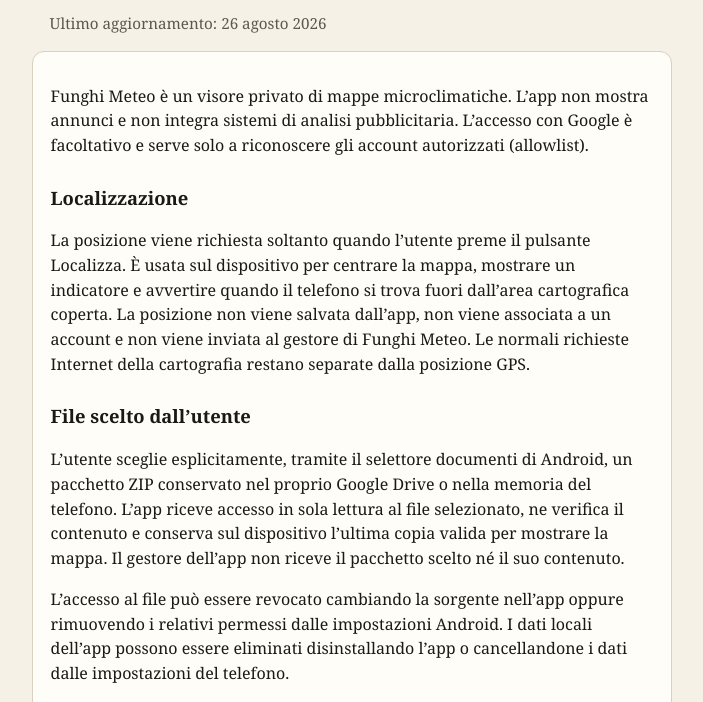
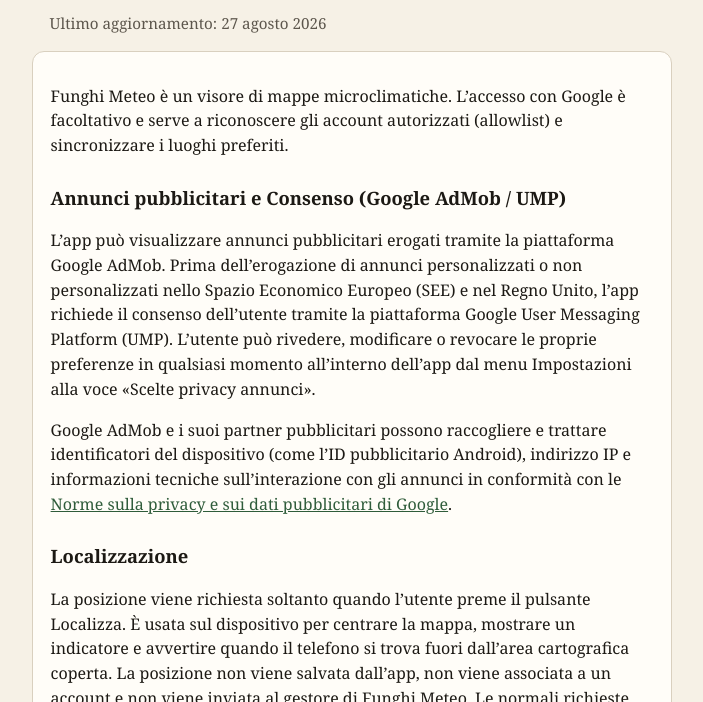
Before and after one commit to rockjoel/funghi-meteo, a plain HTML site: page privacy.html in a window 1280 px wide. Shown: the part 98-800 px from the top of the page, without its empty margins (288-991 px from the left). Drawn offline with Linux system fonts and the light colour scheme.

Commit message:
Allinea informativa privacy AdMob e UMP

```diff
--- a/privacy.html
+++ b/privacy.html
@@ -13,16 +13,20 @@
       <a href="privacy.html">Privacy</a>
     </nav>
     <h1>Informativa sulla privacy</h1>
-    <p class="muted">Ultimo aggiornamento: 26 agosto 2026</p>
+    <p class="muted">Ultimo aggiornamento: 27 agosto 2026</p>
   </header>
   <main class="card">
-    <p>Funghi Meteo è un visore privato di mappe microclimatiche. L’app non mostra annunci e non integra sistemi di analisi pubblicitaria. L’accesso con Google è facoltativo e serve solo a riconoscere gli account autorizzati (allowlist).</p>
+    <p>Funghi Meteo è un visore di mappe microclimatiche. L’accesso con Google è facoltativo e serve a riconoscere gli account autorizzati (allowlist) e sincronizzare i luoghi preferiti.</p>
+
+    <h2>Annunci pubblicitari e Consenso (Google AdMob / UMP)</h2>
+    <p>L’app può visualizzare annunci pubblicitari erogati tramite la piattaforma Google AdMob. Prima dell’erogazione di annunci personalizzati o non personalizzati nello Spazio Economico Europeo (SEE) e nel Regno Unito, l’app richiede il consenso dell’utente tramite la piattaforma Google User Messaging Platform (UMP). L’utente può rivedere, modificare o revocare le proprie preferenze in qualsiasi momento all’interno dell’app dal menu Impostazioni alla voce «Scelte privacy annunci».</p>
+    <p>Google AdMob e i suoi partner pubblicitari possono raccogliere e trattare identificatori del dispositivo (come l’ID pubblicitario Android), indirizzo IP e informazioni tecniche sull’interazione con gli annunci in conformità con le <a href="https://policies.google.com/technologies/ads" target="_blank" rel="noopener">Norme sulla privacy e sui dati pubblicitari di Google</a>.</p>
 
     <h2>Localizzazione</h2>
     <p>La posizione viene richiesta soltanto quando l’utente preme il pulsante Localizza. È usata sul dispositivo per centrare la mappa, mostrare un indicatore e avvertire quando il telefono si trova fuori dall’area cartografica coperta. La posizione non viene salvata dall’app, non viene associata a un account e non viene inviata al gestore di Funghi Meteo. Le normali richieste Internet della cartografia restano separate dalla posizione GPS.</p>
 
-    <h2>File scelto dall’utente</h2>
-    <p>L’utente sceglie esplicitamente, tramite il selettore documenti di Android, un pacchetto ZIP conservato nel proprio Google Drive o nella memoria del telefono. L’app riceve accesso in sola lettura al file selezionato, ne verifica il contenuto e conserva sul dispositivo l’ultima copia valida per mostrare la mappa. Il gestore dell’app non riceve il pacchetto scelto né il suo contenuto.</p>
+    <h2>File della mappa</h2>
+    <p>Se l’utente accede con Google e l’email è in lista, l’app può scaricare da Firebase Storage lo stesso pacchetto ZIP della mappa che il PC ha caricato. Lo ZIP resta sul telefono; se non è cambiato, non viene riscaricato. Drive o una cartella locale restano scorta, tramite il selettore documenti di Android. L’app non ricalcola il meteo sul telefono. Il gestore non vende il contenuto della mappa.</p>
     <p>L’accesso al file può essere revocato cambiando la sorgente nell’app oppure rimuovendo i relativi permessi dalle impostazioni Android. I dati locali dell’app possono essere eliminati disinstallando l’app o cancellandone i dati dalle impostazioni del telefono.</p>
 
     <h2>Connessioni esterne</h2>
@@ -32,7 +36,7 @@
     <p>Se l’utente preme Accedi con Google, Google e Firebase Authentication ricevono l’email dell’account scelto per verificare che sia in lista. Se l’email è autorizzata e l’utente salva un luogo con la stellina, Firebase Firestore riceve id, nome, latitudine e longitudine di quel punto, per sincronizzarlo tra i telefoni autorizzati. Una cancellazione esplicita dalla lista preferiti rimuove il punto anche sul cloud. Il gestore di Funghi Meteo non vende questi dati. Se l’email non è autorizzata, l’accesso viene chiuso, non resta una sessione e i punti non vengono scritti.</p>
 
     <h2>Dati non raccolti dal gestore</h2>
-    <p>Il gestore di Funghi Meteo non raccoglie tramite l’app posizione GPS, contatti, fotografie, dati pubblicitari o dati di pagamento. L’app non vende dati personali.</p>
+    <p>Il gestore di Funghi Meteo non raccoglie direttamente tramite l’app posizione GPS, contatti, fotografie o dati di pagamento. L’app non vende dati personali.</p>
 
     <h2>Contatti</h2>
     <p>Email di supporto e privacy: <a href="mailto:gioelemassi94@gmail.com">gioelemassi94@gmail.com</a></p>
```
